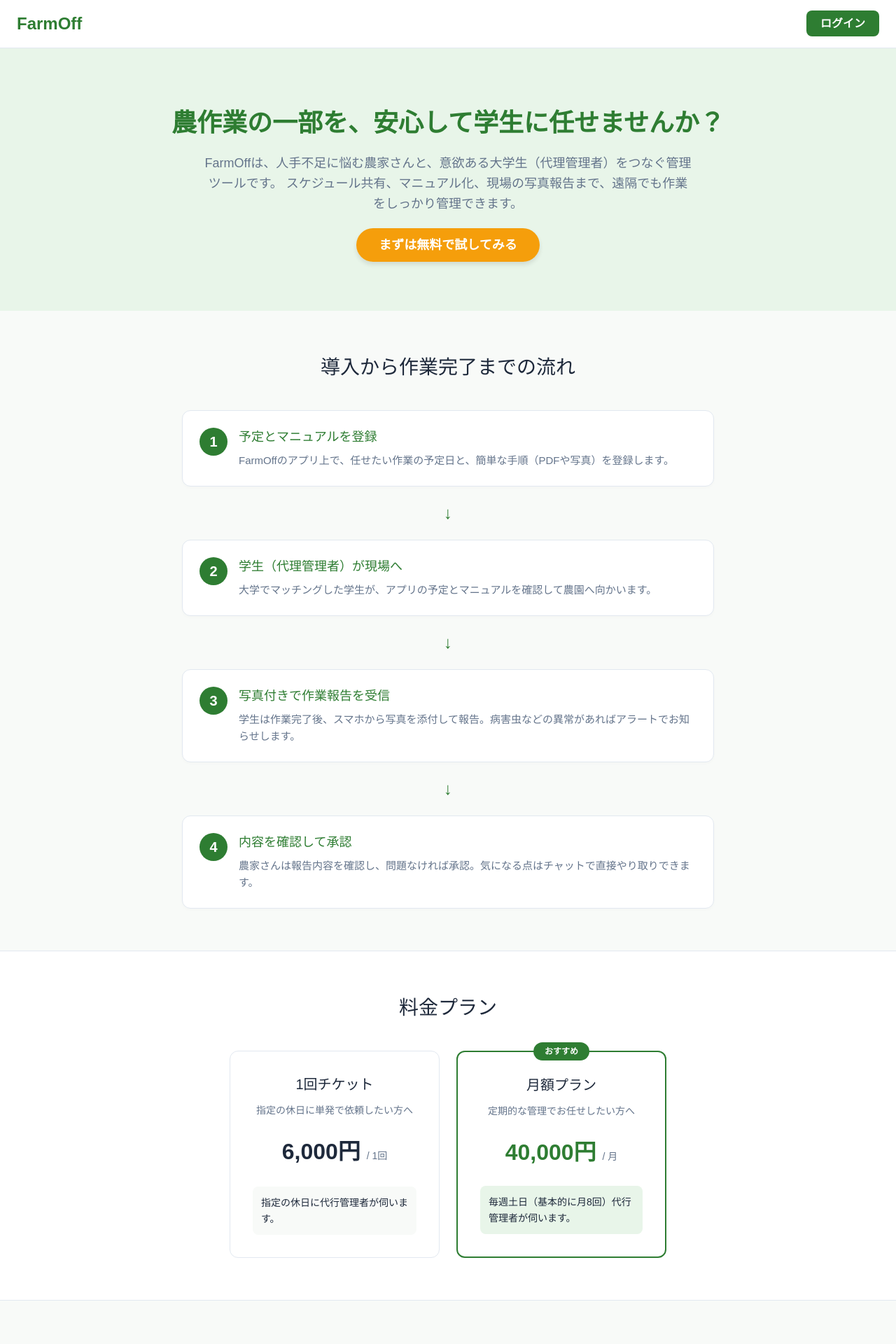
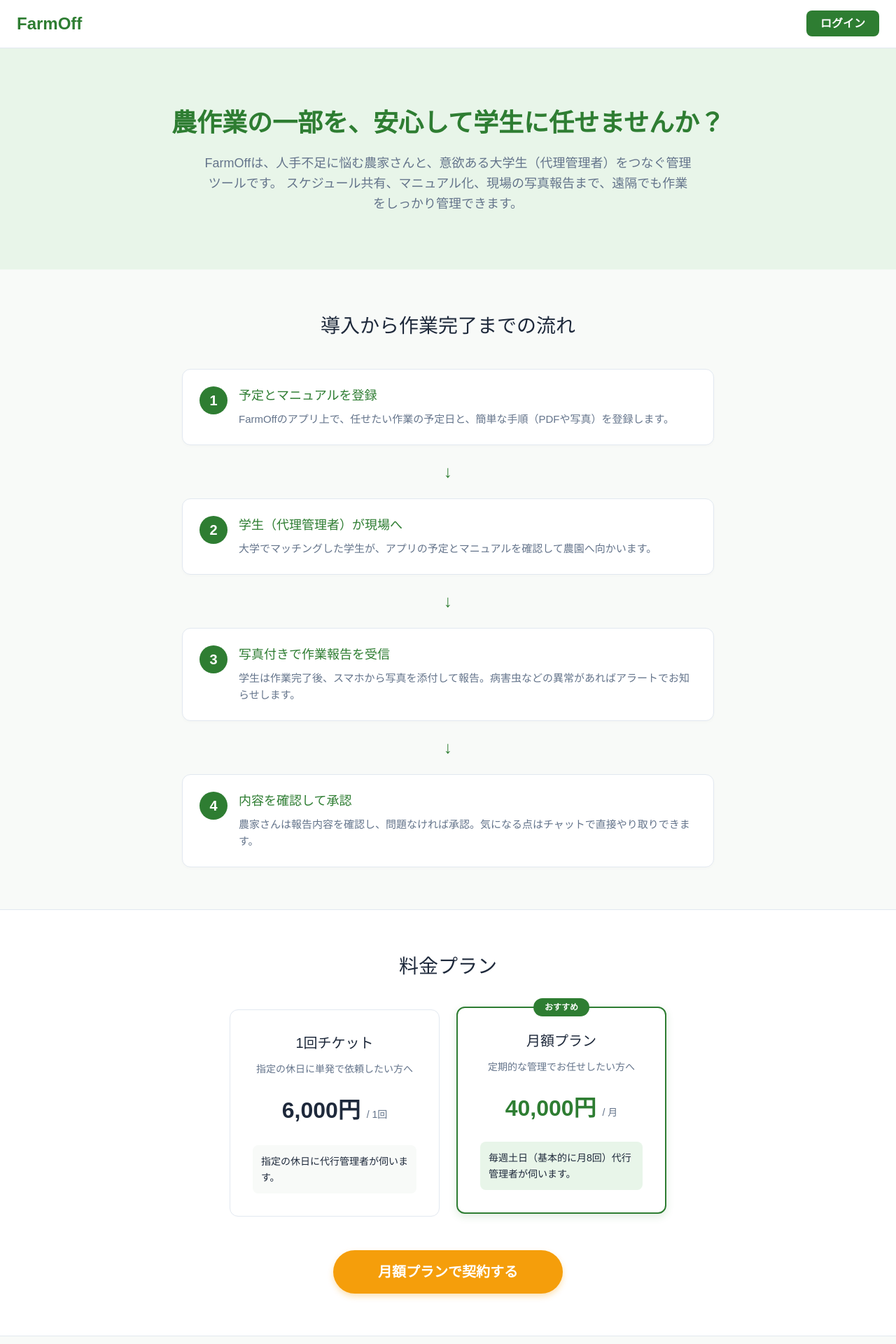
Before and after one commit to irisarbores/farmoff, a Next.js app: page / in a window 1280 px wide. Shown: the top 1920 px of the page at 70% size. Built offline with nearby package versions, Linux system fonts and the light colour scheme.

Commit message:
HPのUI改善とQ&A追加

```diff
--- a/app/page.tsx
+++ b/app/page.tsx
@@ -1,7 +1,7 @@
 'use client';
 
-import React from 'react';
-import Link from 'next/link'; // ★ Linkをインポート
+import React, { useState } from 'react';
+import Link from 'next/link';
 
 const THEME = {
   primary: '#2E7D32',
@@ -16,6 +16,9 @@ const THEME = {
 };
 
 export default function FarmerLP() {
+  // どちらのプランが選ばれているかを管理（初期値は 'monthly'）
+  const [selectedPlan, setSelectedPlan] = useState('monthly');
+
   return (
     <div style={{ fontFamily: 'sans-serif', color: THEME.textMain, backgroundColor: THEME.lightBg, minHeight: '100vh' }}>
 
@@ -25,7 +28,6 @@ export default function FarmerLP() {
           FarmOff
         </div>
         <nav>
-          {/* ★ <a> タグを <Link> タグに変更 */}
           <Link
             href="/app"
             style={{
@@ -42,33 +44,19 @@ export default function FarmerLP() {
         </nav>
       </header>
 
-      {/* ヒーローセクション（農家様への強いメッセージ） */}
+      {/* ヒーローセクション */}
       <section style={{ textAlign: 'center', padding: '80px 20px', backgroundColor: '#E8F5E9' }}>
         <h1 style={{ fontSize: 36, marginBottom: 16, color: THEME.primary, fontWeight: 'bold' }}>
           農作業の一部を、安心して学生に任せませんか？
         </h1>
-        <p style={{ fontSize: 18, color: THEME.textSub, marginBottom: 32, maxWidth: 700, margin: '0 auto 32px auto', lineHeight: 1.6 }}>
+        <p style={{ fontSize: 18, color: THEME.textSub, marginBottom: 0, maxWidth: 700, margin: '0 auto', lineHeight: 1.6 }}>
           FarmOffは、人手不足に悩む農家さんと、意欲ある大学生（代理管理者）をつなぐ管理ツールです。
           スケジュール共有、マニュアル化、現場の写真報告まで、遠隔でも作業をしっかり管理できます。
         </p>
-        <a
-          href="#contact"
-          style={{
-            background: THEME.accent,
-            color: '#FFF',
-            padding: '14px 32px',
-            borderRadius: 30,
-            textDecoration: 'none',
-            fontWeight: 'bold',
-            fontSize: 18,
-            boxShadow: '0 4px 6px rgba(0,0,0,0.1)'
-          }}
-        >
-          まずは無料で試してみる
-        </a>
+        {/* 「まずは無料で試してみる」ボタンを削除 */}
       </section>
 
-      {/* フローチャートセクション（利用の流れ） */}
+      {/* フローチャートセクション */}
       <section style={{ padding: '60px 20px', maxWidth: 800, margin: '0 auto' }}>
         <h2 style={{ textAlign: 'center', fontSize: 28, marginBottom: 40 }}>導入から作業完了までの流れ</h2>
 
@@ -103,13 +91,29 @@ export default function FarmerLP() {
       <section style={{ padding: '60px 20px', backgroundColor: THEME.cardBg, borderTop: `1px solid ${THEME.border}`, borderBottom: `1px solid ${THEME.border}` }}>
         <div style={{ maxWidth: 1000, margin: '0 auto' }}>
           <h2 style={{ textAlign: 'center', fontSize: 28, marginBottom: 40 }}>料金プラン</h2>
+
           <div style={{ display: 'flex', flexWrap: 'wrap', gap: 24, justifyContent: 'center' }}>
 
             {/* 1回チケット */}
-            <div style={{ width: 300, padding: 32, border: `1px solid ${THEME.border}`, borderRadius: 12, textAlign: 'center', display: 'flex', flexDirection: 'column' }}>
+            <div
+              onClick={() => setSelectedPlan('onetime')}
+              style={{
+                width: 300,
+                padding: 32,
+                border: selectedPlan === 'onetime' ? `2px solid ${THEME.primary}` : `1px solid ${THEME.border}`,
+                borderRadius: 12,
+                textAlign: 'center',
+                display: 'flex',
+                flexDirection: 'column',
+                cursor: 'pointer',
+                transition: 'all 0.2s ease',
+                boxShadow: selectedPlan === 'onetime' ? '0 4px 12px rgba(46,125,50,0.15)' : 'none',
+                transform: selectedPlan === 'onetime' ? 'translateY(-4px)' : 'none'
+              }}
+            >
               <h3 style={{ fontSize: 20, marginBottom: 12 }}>1回チケット</h3>
               <p style={{ color: THEME.textSub, marginBottom: 24, fontSize: 14 }}>指定の休日に単発で依頼したい方へ</p>
-              <div style={{ fontSize: 32, fontWeight: 'bold', marginBottom: 24, color: THEME.textMain }}>
+              <div style={{ fontSize: 32, fontWeight: 'bold', marginBottom: 24, color: selectedPlan === 'onetime' ? THEME.primary : THEME.textMain }}>
                 6,000円 <span style={{ fontSize: 14, fontWeight: 'normal', color: THEME.textSub }}>/ 1回</span>
               </div>
               <div style={{ textAlign: 'left', marginTop: 'auto' }}>
@@ -120,13 +124,29 @@ export default function FarmerLP() {
             </div>
 
             {/* 月額プラン */}
-            <div style={{ width: 300, padding: 32, border: `2px solid ${THEME.primary}`, borderRadius: 12, textAlign: 'center', position: 'relative', display: 'flex', flexDirection: 'column' }}>
+            <div
+              onClick={() => setSelectedPlan('monthly')}
+              style={{
+                width: 300,
+                padding: 32,
+                border: selectedPlan === 'monthly' ? `2px solid ${THEME.primary}` : `1px solid ${THEME.border}`,
+                borderRadius: 12,
+                textAlign: 'center',
+                position: 'relative',
+                display: 'flex',
+                flexDirection: 'column',
+                cursor: 'pointer',
+                transition: 'all 0.2s ease',
+                boxShadow: selectedPlan === 'monthly' ? '0 4px 12px rgba(46,125,50,0.15)' : 'none',
+                transform: selectedPlan === 'monthly' ? 'translateY(-4px)' : 'none'
+              }}
+            >
               <div style={{ position: 'absolute', top: -14, left: '50%', transform: 'translateX(-50%)', background: THEME.primary, color: '#FFF', padding: '4px 16px', borderRadius: 20, fontSize: 12, fontWeight: 'bold' }}>
                 おすすめ
               </div>
               <h3 style={{ fontSize: 20, marginBottom: 12 }}>月額プラン</h3>
               <p style={{ color: THEME.textSub, marginBottom: 24, fontSize: 14 }}>定期的な管理でお任せしたい方へ</p>
-              <div style={{ fontSize: 32, fontWeight: 'bold', marginBottom: 24, color: THEME.primary }}>
+              <div style={{ fontSize: 32, fontWeight: 'bold', marginBottom: 24, color: selectedPlan === 'monthly' ? THEME.primary : THEME.textMain }}>
                 40,000円 <span style={{ fontSize: 14, fontWeight: 'normal', color: THEME.textSub }}>/ 月</span>
               </div>
               <div style={{ textAlign: 'left', marginTop: 'auto' }}>
@@ -137,6 +157,28 @@ export default function FarmerLP() {
             </div>
 
           </div>
+
+          {/* 契約へ進むボタン */}
+          <div style={{ textAlign: 'center', marginTop: 48 }}>
+            <Link
+              href="/app" // アカウント登録画面などへ遷移させる想定です
+              style={{
+                display: 'inline-block',
+                background: THEME.accent,
+                color: '#FFF',
+                padding: '16px 64px',
+                borderRadius: 40,
+                textDecoration: 'none',
+                fontWeight: 'bold',
+                fontSize: 20,
+                boxShadow: '0 4px 8px rgba(245,158,11,0.3)',
+                transition: 'background 0.2s'
+              }}
+            >
+              {selectedPlan === 'monthly' ? '月額プランで契約する' : '1回チケットを購入する'}
+            </Link>
+          </div>
+
         </div>
       </section>
 
@@ -158,7 +200,8 @@ export default function FarmerLP() {
           />
           <FaqItem
             question="Q. どのような作業を任せられますか？"
-            answer="A. 当社が提供するテンプレートに沿って、管理委託用のマニュアルを作成していただきます。基本的には合計で1時間程度の作業を上限としております。代行以外の農作業は、追加料金をいただきます。"
+            // ★ 回答に文章を追加しました
+            answer="A. 水やりやビニールハウスの温度管理などです。当社が提供するテンプレートに沿って、管理委託用のマニュアルを作成していただきます。基本的には合計で1時間程度の作業を上限としております。代行以外の農作業は、追加料金をいただきます。"
           />
         </div>
       </section>
```
